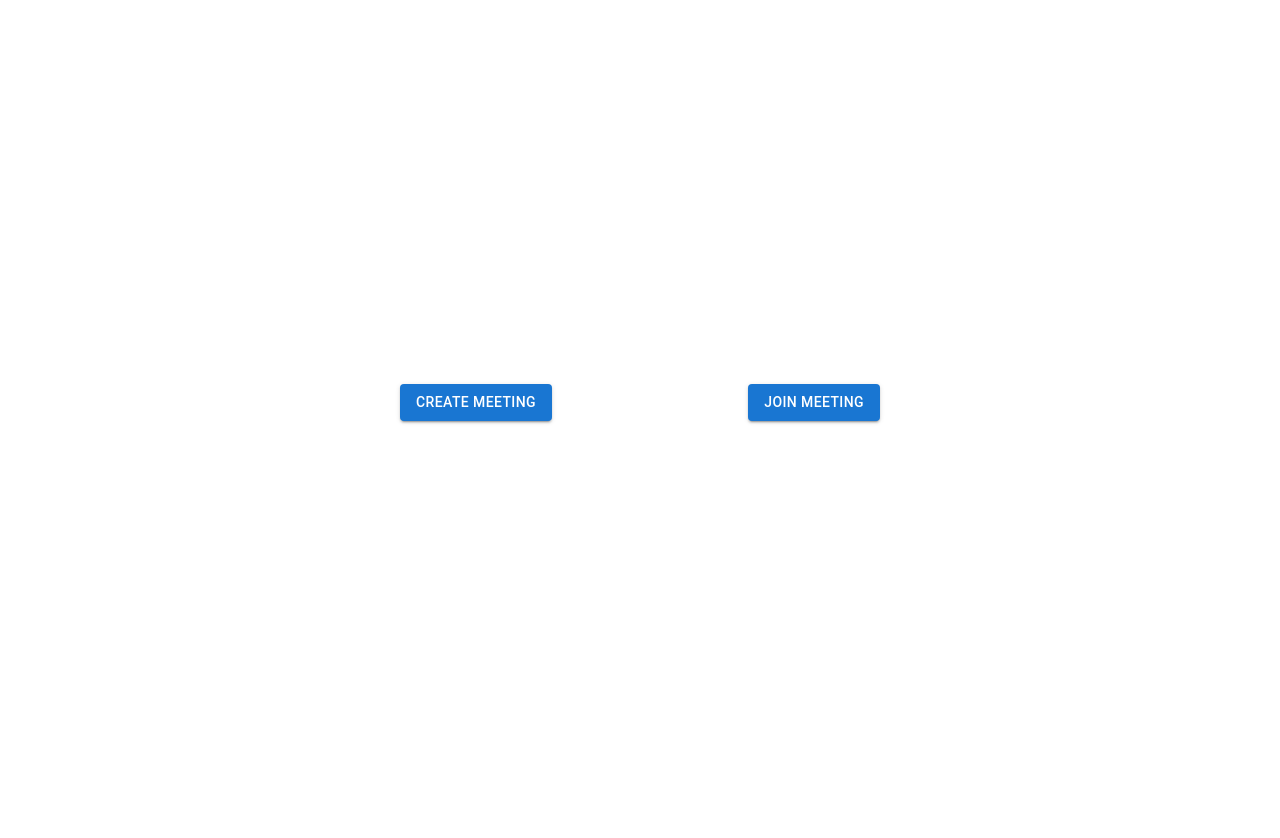
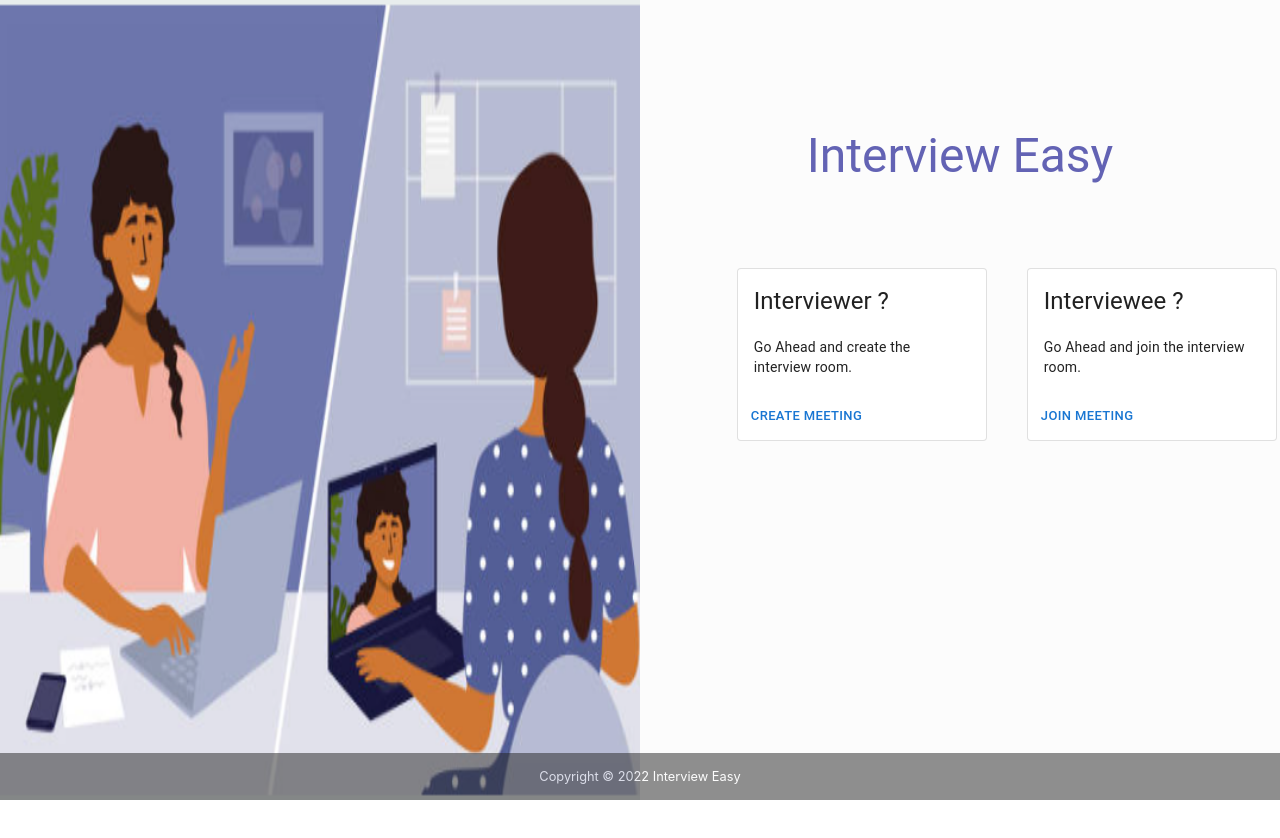
Before and after one commit to ManasaNannuru/INTERVIEW-EASY-V2, a React (Create React App) app in the folder Client/: page /welcome in a window 1280 px wide. Shown: the top 838 px of the page. After the commit the page ends 804 px from the top, so only its background shows below. Built offline with nearby package versions, Linux system fonts and the light colour scheme; no server answers; what peerjs-client would draw is missing.

Commit message:
Added Welcome page and updates styles and reroutedjoin room and create room screens.

```diff
--- a/Client/src/App.jsx
+++ b/Client/src/App.jsx
@@ -37,4 +37,5 @@ function App() {
   );
 }
 
+
 export default App;
--- a/Client/src/features/chat-area/ChatArea.css
+++ b/Client/src/features/chat-area/ChatArea.css
@@ -5,7 +5,9 @@
 }
 
 .messages {
-  height: calc(100% - 5.5rem);
+  height: calc(100% - 5rem);
+  overflow-y: scroll;
+
 }
 
 .message-input {
@@ -35,3 +37,12 @@
   border: 1px solid #dfd087;
   border-radius: 10px;
 }
+
+.chat-header {
+  padding: 10px;
+  font-weight: bold;
+  border-bottom: 1px solid grey;
+  display: flex;
+  align-items: center;
+  justify-content: center;
+}
--- a/Client/src/features/chat-area/ChatArea.jsx
+++ b/Client/src/features/chat-area/ChatArea.jsx
@@ -27,6 +27,8 @@ export const ChatArea = () => {
   }, [message, ownUserInfo]);
 
   return (
+    <>
+      <div className="chat-header">Chat</div>
       <Paper className="chat-area">
         <div className="messages">
           {messages?.map((messageObj) => {
@@ -59,5 +61,6 @@ export const ChatArea = () => {
           }
         />
       </Paper>
+    </>
   );
 };
--- a/Client/src/features/login-page/login-page.css
+++ b/Client/src/features/login-page/login-page.css
@@ -1,7 +1,19 @@
+
 .LoginPage {
   display: flex;
   flex-direction: column;
   width: 25rem;
   margin: auto;
-  margin-top: 10%;
+  margin-top: 2%;
 }
+.LoginPage_heading {
+  padding: 30px;
+  padding-bottom: 0px;
+  font-size: 48px;
+  color: #1976d2;
+  align-self: center;
+  display: flex;
+  align-items: center;
+  justify-content: center;
+  margin-top: 5%;
+}
--- a/Client/src/features/login-page/login-page.jsx
+++ b/Client/src/features/login-page/login-page.jsx
@@ -1,4 +1,4 @@
-import { Box, Button, TextField } from "@mui/material";
+import { Box, Button, TextField, Typography } from "@mui/material";
 import { useContext } from "react";
 import { useCallback, useState } from "react";
 import { useNavigate } from "react-router-dom";
@@ -9,6 +9,7 @@ import "./login-page.css";
 export const LoginPage = ({ setRoomID, roomID }) => {
   const [email, setEmail] = useState("");
   const [userName, setUserName] = useState("");
+  const [isEmailValid, setValid] = useState(true);
   const [, setOwnUserInfo] = useContext(UserDetailsContext);
   const navigate = useNavigate();
 
@@ -24,6 +25,8 @@ export const LoginPage = ({ setRoomID, roomID }) => {
   }, [setOwnUserInfo, userName, email, roomID, navigate, setRoomID]);
 
   const onEmailChange = useCallback((event) => {
+    const isEmail =/\S+@\S+\.\S+/.test(event.target.value);
+    setValid(isEmail);
     setEmail(event.target.value);
   }, []);
 
@@ -32,6 +35,10 @@ export const LoginPage = ({ setRoomID, roomID }) => {
   }, []);
 
   return (
+    <div>
+      <div className="LoginPage_heading">
+        <Typography className="LoginPage_heading" variant='h4'>Interview Easy</Typography>
+      </div>
       <Box className="LoginPage">
         <TextField
           variant="outlined"
@@ -42,6 +49,7 @@ export const LoginPage = ({ setRoomID, roomID }) => {
           type="email"
           value={email}
           onChange={onEmailChange}
+          error={!isEmailValid}
         />
         <TextField
           variant="outlined"
@@ -61,5 +69,6 @@ export const LoginPage = ({ setRoomID, roomID }) => {
           {roomID ? "Join Meeting" : "Create Meeting"}
         </Button>
       </Box>
+    </div>
   );
 };
--- a/Client/src/features/participants-list/ParticipantsList.css
+++ b/Client/src/features/participants-list/ParticipantsList.css
@@ -1,4 +1,16 @@
 .participants-list {
-  height: 40%;
+  height: 30%;
   width: 100%;
 }
+
+.participants-header {
+  padding: 10px;
+  font-weight: bold;
+  border-bottom: 1px solid grey;
+  display: flex;
+  align-items: center;
+  justify-content: center;
+}
+.MuiListItemText-root.css-tlelie-MuiListItemText-root {
+  padding: 10px;
+}
--- a/Client/src/features/participants-list/ParticipantsList.jsx
+++ b/Client/src/features/participants-list/ParticipantsList.jsx
@@ -1,6 +1,7 @@
 import { ListItemText } from "@mui/material";
 import List from "@mui/material/List";
 import ListItem from "@mui/material/ListItem";
+import Avatar from "@mui/material/Avatar";
 import { useContext } from "react";
 import { SocketContext } from "../../socket-context";
 import { UserDetailsContext } from "../../user-context";
@@ -11,15 +12,20 @@ export const ParticipantsList = () => {
   const { otherUserInfo } = useContext(SocketContext);
 
   return (
+    <>
+      <div className="participants-header">Participants</div>
       <List className="participants-list">
         <ListItem>
+          <Avatar alt="C" src={ownUserInfo.userName ? ownUserInfo.userName.split("~")[1] : ""} />
           <ListItemText primary={ownUserInfo.userName} />
         </ListItem>
         {otherUserInfo && (
           <ListItem>
+            <Avatar alt="C" src={otherUserInfo.userName ? otherUserInfo.userName.split("~")[1] : ""} />
             <ListItemText primary={otherUserInfo?.userName} />
           </ListItem>
         )}
       </List>
+    </>
   );
 };
--- a/Client/src/features/welcome-page/WelcomePage.jsx
+++ b/Client/src/features/welcome-page/WelcomePage.jsx
@@ -1,15 +1,21 @@
 import {
+  Box,
   Button,
+  Card,
+  CardContent,
+  CardActions,
   Dialog,
   DialogActions,
   DialogContent,
   DialogTitle,
   TextField,
+  Typography
 } from "@mui/material";
 import { useState } from "react";
 import { useCallback } from "react";
 import { useNavigate } from "react-router-dom";
 import "./welcome-page.css";
+import LandingImage from './../../images/background.PNG';
 
 export const WelcomePage = () => {
   const navigate = useNavigate();
@@ -38,12 +44,60 @@ export const WelcomePage = () => {
 
   return (
     <div className="welcome-page">
-      <Button variant="contained" onClick={onClickingCreateMeeting}>
+      <div className='HomePageContainer'>
+        <img
+          alt='React Task board App'
+          style={{ height: '100%', width: '100%' }}
+          src={LandingImage}
+        ></img>
+      </div>
+
+      <div className='HomePageContainer_2'>
+        <div className="HomePageContainer_2_heading">
+          <Typography className="HomePageContainer_2_heading" variant='h3'>Interview Easy</Typography>
+        </div>
+
+        <div className='HomePageContainer_2_buttons'>
+          <Box sx={{ minWidth: 250 }} className="interviewer_card">
+            <Card variant="outlined">
+              <CardContent>
+                <Typography variant="h5" component="div">
+                  Interviewer ?
+                </Typography>
+                <Typography variant="body2">
+                  <br />
+
+                  Go Ahead and create the interview room.
+                  <br />
+                </Typography>
+              </CardContent>
+              <CardActions>
+                <Button size="small" onClick={onClickingCreateMeeting}>
                   Create Meeting
                 </Button>
-      <Button variant="contained" onClick={onJoinMeeting}>
+              </CardActions>
+            </Card>
+          </Box>
+          <Box sx={{ minWidth: 250 }} className="interviewee_card">
+            <Card variant="outlined">
+              <CardContent>
+                <Typography variant="h5" component="div">
+                  Interviewee ?
+                </Typography>
+                <Typography variant="body2">
+                  <br />
+
+                  Go Ahead and join the interview room.
+                  <br />
+                </Typography>
+              </CardContent>
+              <CardActions>
+                <Button size="small" onClick={onJoinMeeting}>
                   Join Meeting
                 </Button>
+              </CardActions>
+            </Card>
+          </Box>
           <Dialog open={open} onClose={handleCancelDialog}>
             <DialogTitle>Join Room</DialogTitle>
             <DialogContent>
@@ -66,5 +120,30 @@ export const WelcomePage = () => {
             </DialogActions>
           </Dialog>
         </div>
+      </div>
+      <Footer />
+    </div >
   );
 };
+
+const Footer = () => {
+  return (
+    <p className="text-center" style={FooterStyle}>Copyright © 2022 Interview Easy</p>
+  )
+}
+
+const FooterStyle = {
+  background: "#222",
+  fontSize: ".8rem",
+  color: "#fff",
+  position: "absolute",
+  bottom: 0,
+  padding: "1rem",
+  margin: 0,
+  width: "100%",
+  opacity: ".5",
+  "padding-right": "0rem",
+  "padding-left": "0rem",
+  display: "flex",
+  "justify-content": "center"
+}
--- a/Client/src/features/welcome-page/welcome-page.css
+++ b/Client/src/features/welcome-page/welcome-page.css
@@ -1,7 +1,43 @@
 .welcome-page {
+  /* width: 30rem; */
+  display: flex;
+  /* justify-content: space-between;
+  margin: auto; */
+  /* margin-top: 30%; */
+}
+
+.HomePageContainer {
+  height: 100vh;
+  width: 50%
+}
+
+.HomePageContainer_2 {
+  width: 50%;
+  display: flex;
+  flex-direction: column;
+  background-color: #FCFCFC;
+}
+
+.HomePageContainer_2_heading {
+  display: flex;
+  align-self: center;
+  margin-top: 20%;
+  color: #6363B4;
+}
+
+.HomePageContainer_2_buttons {
   width: 30rem;
   display: flex;
   justify-content: space-between;
-  margin: auto;
-  margin-top: 30%;
+  /* margin: auto; */
+  margin-top: 10%;
+  margin-left:12%
 }
+
+.interviewee_card {
+  padding: 20px
+}
+
+.interviewer_card {
+  padding: 20px
+}
```
Also changed, not shown: Client/src/images/background.PNG (added). Lines whose indentation alone changed are shown as unchanged.
